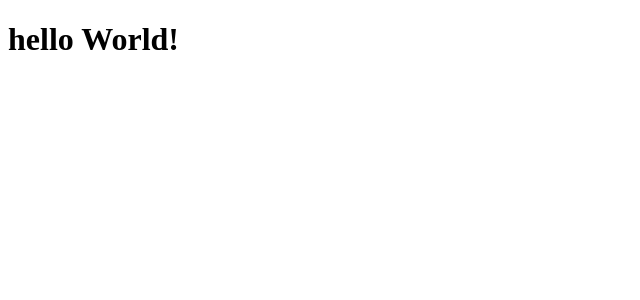
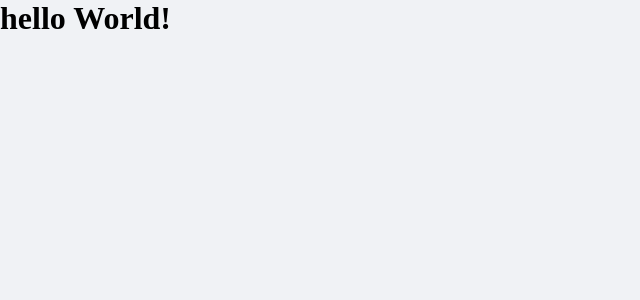
Before and after one commit to devpedrospereira/dtmoney, a React (Create React App) app: page / in a window 1280 px wide. Shown: the top 300 px of the page, without its empty margins (0-640 px from the left). Built offline with nearby package versions, Linux system fonts and the light colour scheme.

Commit message:
Implementando o styled-component global

```diff
--- a/src/App.tsx
+++ b/src/App.tsx
@@ -1,9 +1,12 @@
+import { GlobalStyle } from "./styles/global";
+
 export function App() {
   return (
     <div className="App">
       <h1>
         hello World!
       </h1>
+      <GlobalStyle/>
     </div>
   );
 }
--- /dev/null
+++ b/src/styles/global.ts
@@ -0,0 +1,53 @@
+import { createGlobalStyle } from 'styled-components'
+
+export const GlobalStyle = createGlobalStyle`
+:root {
+    -red: #e52e4d;
+    --blue: #5429cc;
+
+    --blue-light: #6933ff;
+
+    --text-title: #363f5f;
+    --text-body: #969cb3;
+
+    --background: #f0f2f5;
+    --shape: #ffffff;
+}
+
+*{
+    margin: 0;
+    padding: 0;
+    box-sizing: border-box;
+}
+
+/*Ajustando o tamanho da fonte relativo ao dispositivo*/
+/* Font-size padão: 16px (descktop)*/
+html{
+    @media (max-width: 1080px) {
+        font-size: 93.75%;
+        /*diminui o font-size para 15px */
+    }
+    @media (max-width: 768px) {
+        font-size: 87.5%;
+        /*diminui o font-size para 14px */
+    }
+    @media (max-width: 425px) {
+        font-size: 81.3%;
+        /*diminui o font-size para 13px */
+    }
+}
+
+body {
+    background: var(--background);
+    -webkit-font-smoothing: antialiased;
+}
+
+button{
+    cursor: pointer;
+}
+
+[disabled] {
+    opacity: 0.6;
+    cursor: not-allowed;
+}
+`
```
